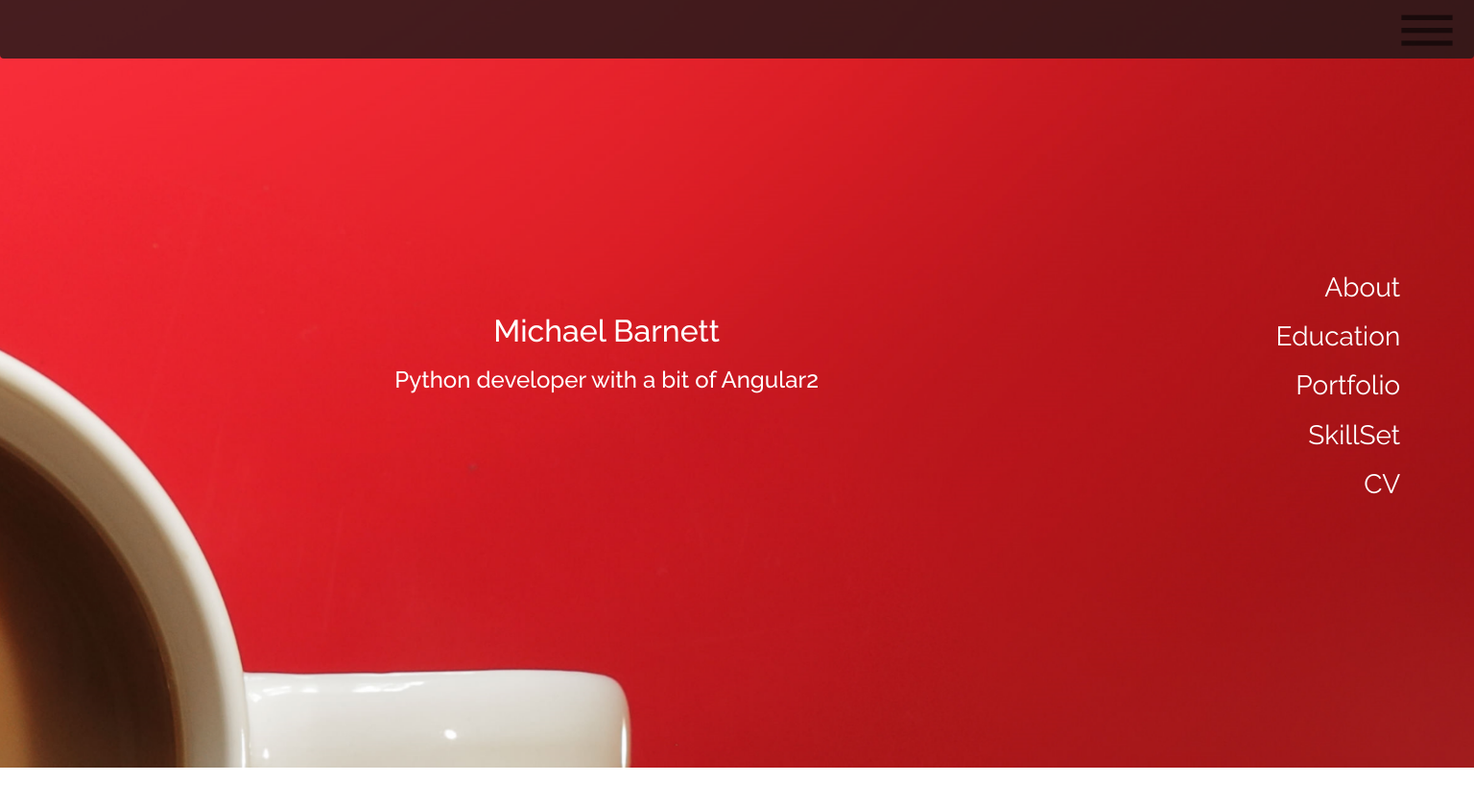
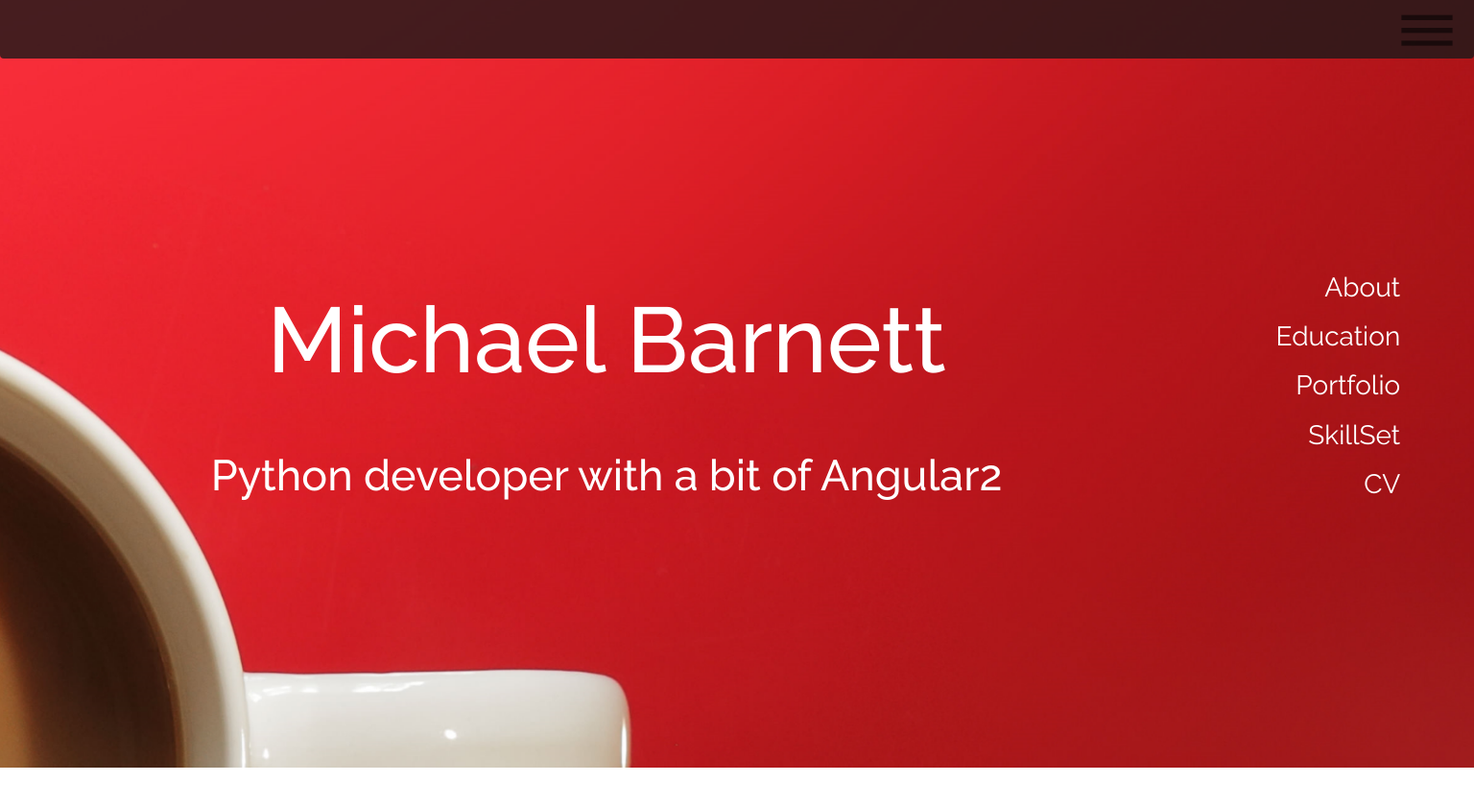
Before and after one commit to BarnettMichael/website, a Django app: page / in a window 1536 px wide. Shown: the top 840 px of the page at 96% size. Run offline with Django 3.2, Linux system fonts and the light colour scheme; parts of the project's set-up code (start-up, migrations or seed data) failed here and were passed over; some libraries are stand-ins or nearby versions.

Commit message:
added media queries to increase size of header at high window widths

```diff
--- a/website/static/css/main.css
+++ b/website/static/css/main.css
@@ -518,10 +518,30 @@ footer a:hover {
         }
 }
 
+@media all and (min-width: 1100px) {
+    .intro__detail h1 {
+        font-size: 4em;
+    }
+
+    .intro__detail h3 {
+        font-size: 2em;
+    }
+}
+
 @media all and (min-width: 1200px) {
     .portfolio_section {
     margin-left: auto;
     margin-right: auto;
+    }
+}
+
+@media all and (min-width: 1500px) {
+    .intro__detail h1 {
+        font-size: 6em;
+    }
+
+    .intro__detail h3 {
+        font-size: 2.8em;
     }
 }
 
--- a/website/templates/website/index.html
+++ b/website/templates/website/index.html
@@ -86,7 +86,7 @@
                     <span class="highlight">Just IT Development Professional Programme</span></br>
                     Invested in a self-funded course, to improve my development abilities and get myself to the point
                     where I can meaningfully contribute to a development team.
-                    <a href="https://app.pluralsight.com/id/profile/barnettmichael" id="pluralsight_link">
+                    </br><a href="https://app.pluralsight.com/id/profile/barnettmichael" id="pluralsight_link">
                         Pluralsight profile
                     </a>
                 </li>
```
